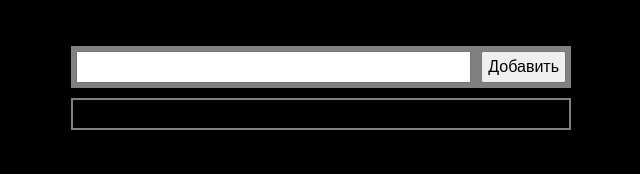
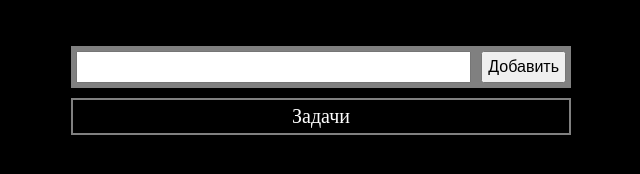
Before and after one commit to za-aleck/todo, a plain HTML site: page index.html in a window 1280 px wide. Shown: the full height of the page, 319-959 px from the left. Drawn offline with Linux system fonts and the light colour scheme.

Commit message:
Update style.css

```diff
--- a/style.css
+++ b/style.css
@@ -76,4 +76,7 @@ li{
     background:black;
     padding: 5px;
     border:2px solid grey;
+    color: white;
+    font-size: 20px;
+    text-align: center;
 }
```
